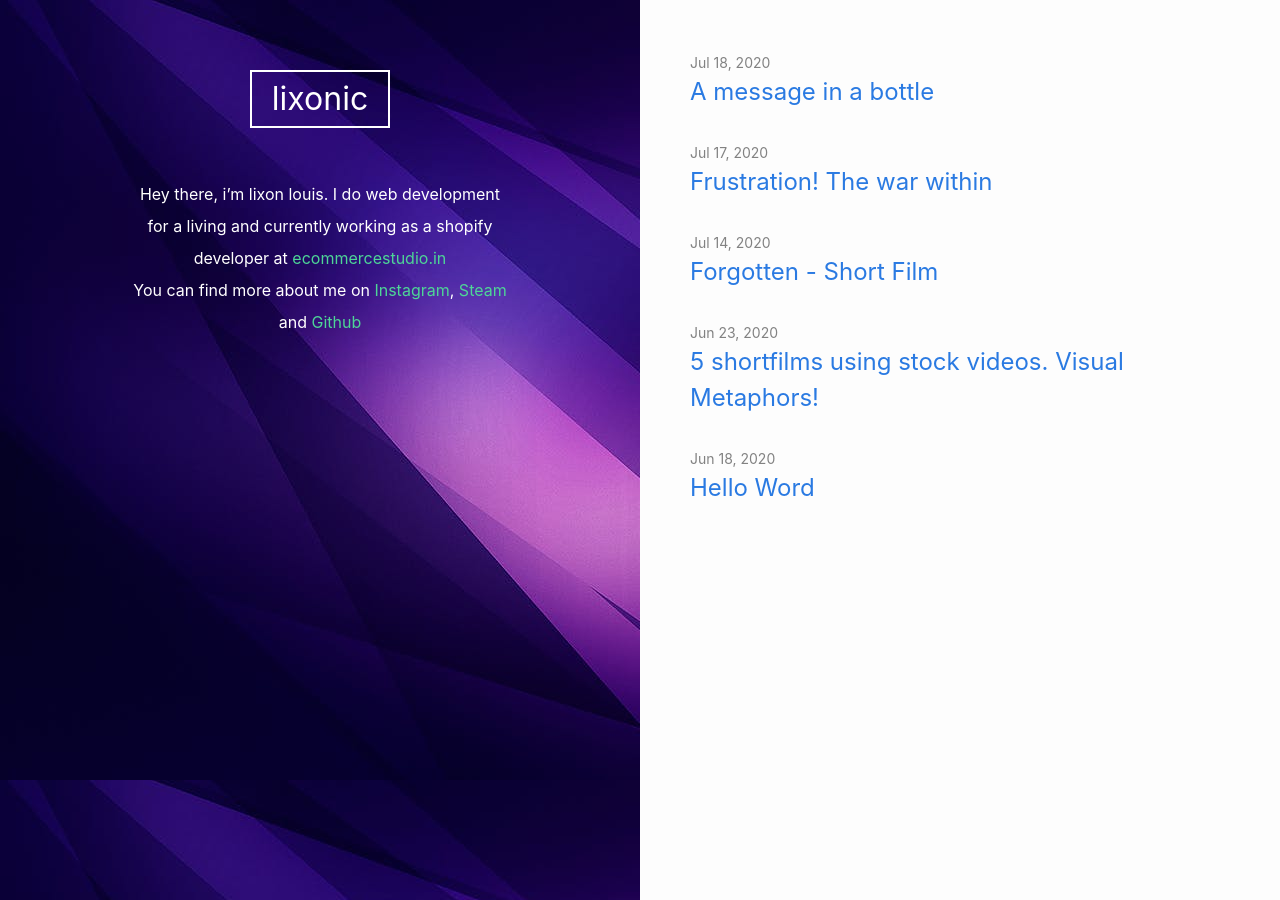
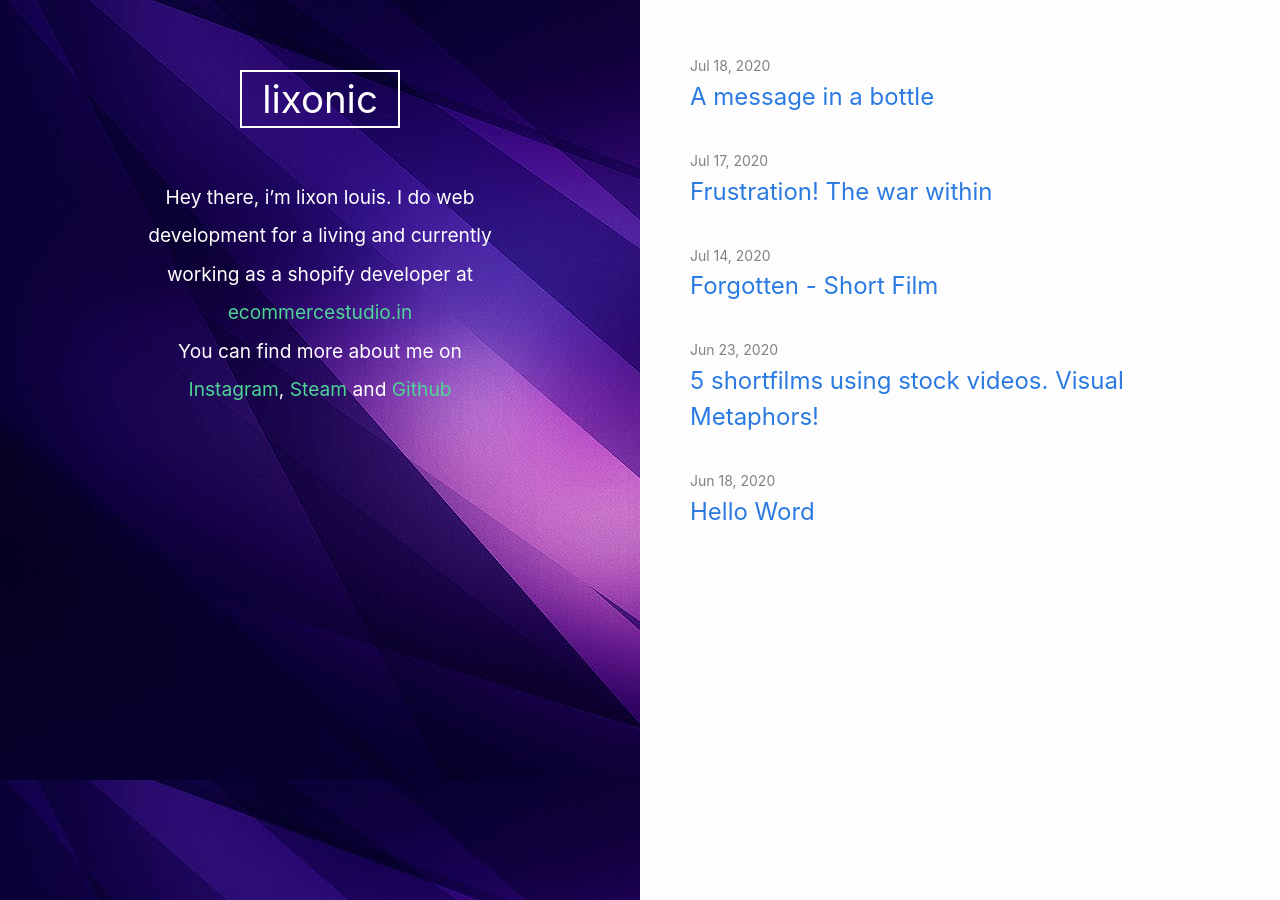
Before and after one commit to lixonic/lixonic, a Jekyll site: the page built from index.markdown, in a window 1280 px wide. Built offline with Jekyll 4.4.1, drawn with Linux system fonts in a browser that asks for light colours.

Commit message:
update theme and content

```diff
--- a/assets/css/style.scss
+++ b/assets/css/style.scss
@@ -9,6 +9,7 @@
   body{
 
     flex-direction: column;
+    font-size: 1.2rem;
 
     .wrapper{
       background: rgba(0,0,0,.2);
@@ -18,7 +19,7 @@
       padding: 20px;
     }
     .with-bg{
-      background: #eee url('/assets/bg.jpg');
+      background: #210456 url('/assets/bg.jpg');
       background-attachment: fixed;
        color: #fff;
 
```
